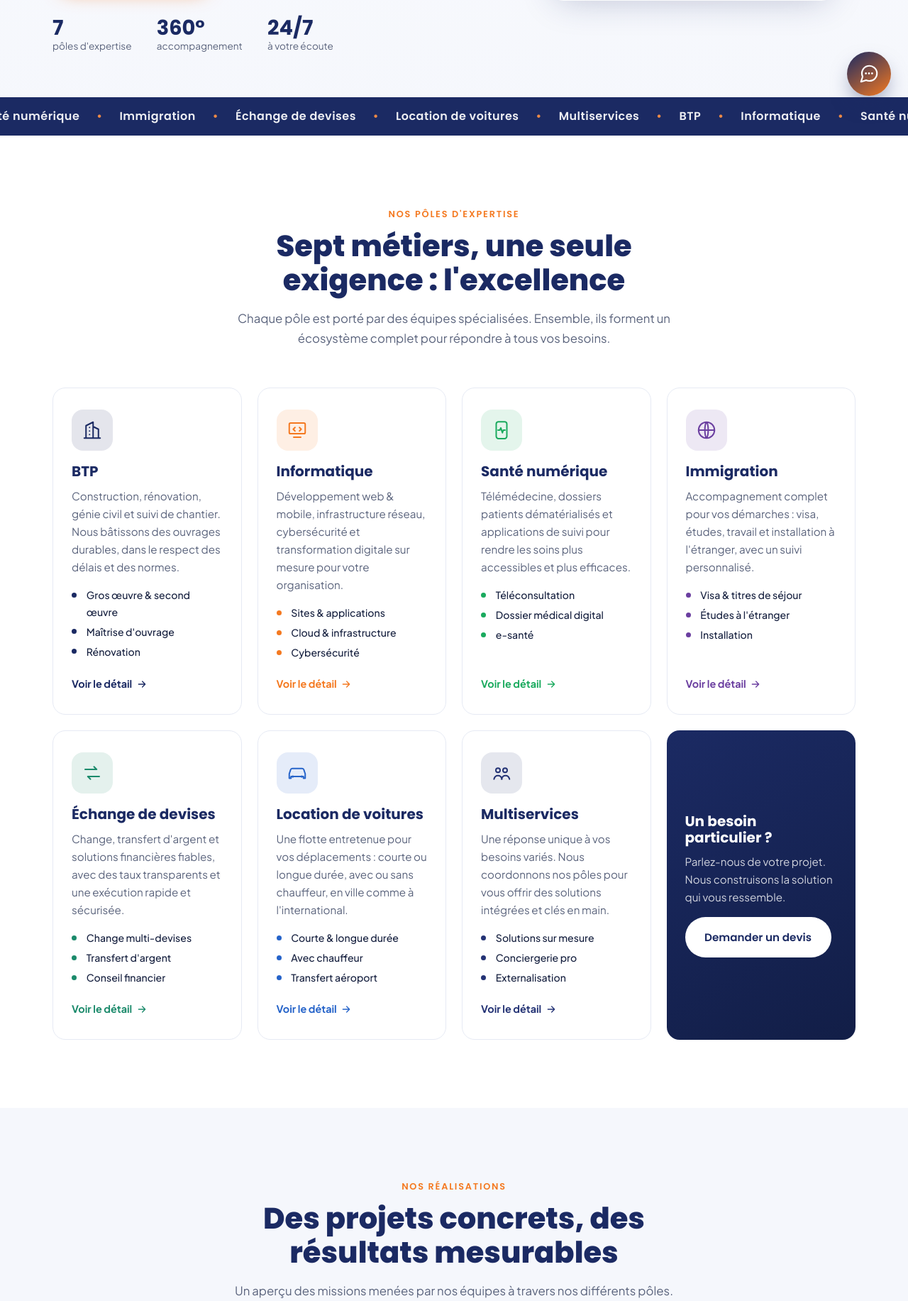
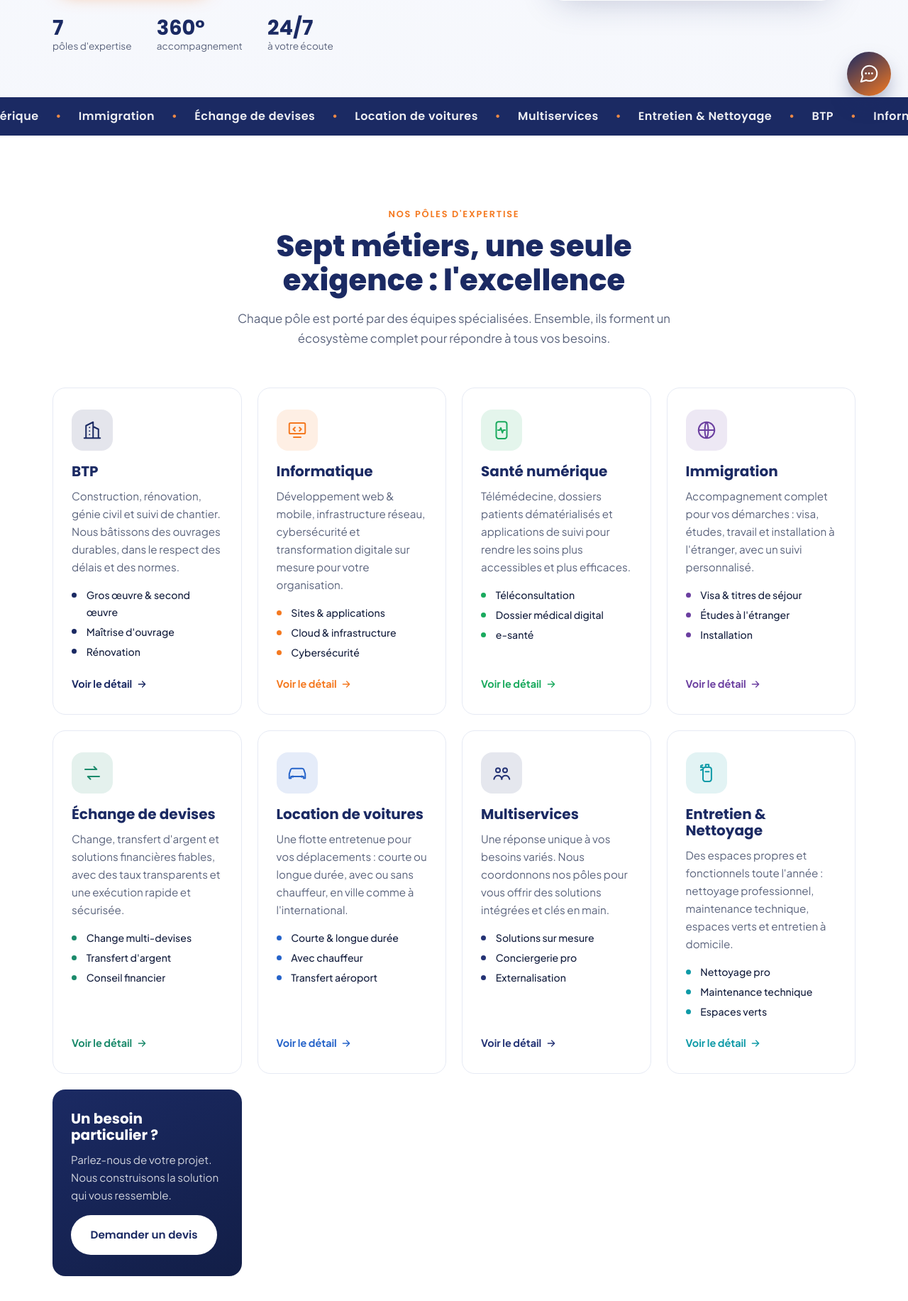
Before and after one commit to stevan21/afrinova, a Django app: page / in a window 1280 px wide. Shown: the part 641-2474 px from the top of the page at 71% size. Run offline with Django 5.2, Linux system fonts and the light colour scheme; data that the repository does not hold is empty.

Commit message:
Nouveau pôle « Entretien & Nettoyage »
Ajoute un 8e pôle de services : nettoyage professionnel, maintenance
technique, espaces verts et entretien à domicile.

- seeds (prodinit/seed) : pôle + description + couleur #0E9AA7
- index.html : carte de service, bandeaux, meta description, select
  du formulaire de devis, pied de page
- service.html : pied de page
- home.js / services-data.js : icône et contenu de secours
- chatbot.js : mots-clés (nettoyage, ménage, jardinage, plomberie…)
- admin.js : pôle affectable à un chef de projet

Co-Authored-By: Claude Opus 5 <noreply@anthropic.com>

```diff
--- a/core/management/commands/prodinit.py
+++ b/core/management/commands/prodinit.py
@@ -11,6 +11,7 @@ EXPERTISES = [
     ("Échange de devises", "Change multi-devises, transfert et conseil financier.", "#1B8A6B"),
     ("Location de voitures", "Courte/longue durée, avec ou sans chauffeur.", "#2563C9"),
     ("Multiservices", "Solutions intégrées et sur mesure, clés en main.", "#243375"),
+    ("Entretien & Nettoyage", "Nettoyage professionnel, maintenance technique, espaces verts et entretien à domicile.", "#0E9AA7"),
 ]
 
 
--- a/core/management/commands/seed.py
+++ b/core/management/commands/seed.py
@@ -15,6 +15,7 @@ EXPERTISES = [
     ("Échange de devises", "Change multi-devises, transfert et conseil financier.", "#1B8A6B"),
     ("Location de voitures", "Courte/longue durée, avec ou sans chauffeur.", "#2563C9"),
     ("Multiservices", "Solutions intégrées et sur mesure, clés en main.", "#243375"),
+    ("Entretien & Nettoyage", "Nettoyage professionnel, maintenance technique, espaces verts et entretien à domicile.", "#0E9AA7"),
 ]
 
 
--- a/static/js/admin.js
+++ b/static/js/admin.js
@@ -102,7 +102,7 @@
   function renderChefs() {
     const chefs = state.members;
     const ed = editingChef ? chefs.find(c => c.id === editingChef) : null;
-    const POLES = ['Direction', 'BTP', 'Informatique', 'Santé numérique', 'Immigration', 'Échange de devises', 'Location de voitures', 'Multiservices', 'Autre'];
+    const POLES = ['Direction', 'BTP', 'Informatique', 'Santé numérique', 'Immigration', 'Échange de devises', 'Location de voitures', 'Multiservices', 'Entretien & Nettoyage', 'Autre'];
     return `
       <div class="panel">
         <div class="panel-head"><h3>${ed ? '✏️ Modifier le chef de projet' : 'Ajouter un chef de projet'}</h3><span class="sub">${ed ? esc(ed.name) : 'Crée aussi son compte de connexion'}</span></div>
--- a/static/js/chatbot.js
+++ b/static/js/chatbot.js
@@ -24,7 +24,8 @@
     { slug: 'immigration',   name: 'Immigration',          kw: ['immigration', 'visa', 'etude', 'etudier', 'etranger', 'voyage', 'travail a', 'sejour', 'installation', 'canada', 'france', 'europe'] },
     { slug: 'devises',       name: 'Échange de devises',   kw: ['devise', 'change', 'transfert', 'argent', 'monnaie', 'euro', 'dollar', 'financier', 'finance'] },
     { slug: 'location',      name: 'Location de voitures', kw: ['location', 'voiture', 'vehicule', 'auto', 'chauffeur', 'transfert aeroport', 'deplacement', 'taxi'] },
-    { slug: 'multiservices', name: 'Multiservices',        kw: ['multiservice', 'multi service', 'conciergerie', 'externalisation', 'plusieurs', 'divers'] }
+    { slug: 'multiservices', name: 'Multiservices',        kw: ['multiservice', 'multi service', 'conciergerie', 'externalisation', 'plusieurs', 'divers'] },
+    { slug: 'entretien-nettoyage', name: 'Entretien & Nettoyage', kw: ['entretien', 'nettoyage', 'nettoyer', 'menage', 'proprete', 'propre', 'maintenance', 'jardinage', 'jardin', 'espaces verts', 'elagage', 'vitrerie', 'repassage', 'femme de menage', 'plomberie', 'climatisation'] }
   ];
   const svcHref = (slug) => `${HOME}service.html?p=${slug}`;
 
--- a/static/js/home.js
+++ b/static/js/home.js
@@ -19,7 +19,8 @@
   const ICON_KEY = {
     'btp': 'btp', 'informatique': 'informatique', 'sante numerique': 'sante',
     'immigration': 'immigration', 'echange de devises': 'devises',
-    'location de voitures': 'location', 'multiservices': 'multiservices'
+    'location de voitures': 'location', 'multiservices': 'multiservices',
+    'entretien & nettoyage': 'entretien'
   };
   const DATA = window.AFRINOVA_SERVICES || {};
   const arrow = '<svg viewBox="0 0 24 24" fill="none"><path d="M5 12h14M13 6l6 6-6 6" stroke="currentColor" stroke-width="2" stroke-linecap="round" stroke-linejoin="round"/></svg>';
--- a/static/js/services-data.js
+++ b/static/js/services-data.js
@@ -214,5 +214,34 @@ window.AFRINOVA_SERVICES = {
       { t: "Externalisation de services", d: "Délégation de services support pour une entreprise.", lieu: "Douala", annee: "2024" }
     ],
     atouts: ["Un seul interlocuteur", "Solutions intégrées", "Flexibilité totale", "Gain de temps"]
+  },
+
+  /* ------------------------------------------------- Entretien & Nettoyage */
+  entretien: {
+    name: "Entretien & Nettoyage",
+    color: "#0E9AA7",
+    tagline: "Des espaces propres et fonctionnels, toute l'année.",
+    icon: '<svg viewBox="0 0 24 24" fill="none"><path d="M11 2.5h3.5v3H11z" stroke="currentColor" stroke-width="1.6" stroke-linejoin="round"/><path d="M10.5 5.5h4.5A2.5 2.5 0 0 1 17.5 8v11a2.5 2.5 0 0 1-2.5 2.5h-4.5A2.5 2.5 0 0 1 8 19V8a2.5 2.5 0 0 1 2.5-2.5Z" stroke="currentColor" stroke-width="1.6" stroke-linejoin="round"/><path d="M10.8 10.5h3.9" stroke="currentColor" stroke-width="1.6" stroke-linecap="round"/><path d="M7.5 3.2 5.6 4M7.5 5.6H5.4M7.5 8 5.6 8.8" stroke="currentColor" stroke-width="1.6" stroke-linecap="round"/></svg>',
+    intro: [
+      "Le pôle Entretien & Nettoyage prend soin de vos locaux, de vos équipements et de vos extérieurs. Bureaux, commerces, résidences ou fin de chantier : nos équipes interviennent ponctuellement ou selon un contrat régulier.",
+      "Au-delà du nettoyage, nous assurons la maintenance technique du quotidien et l'entretien des espaces verts, pour des lieux toujours prêts à accueillir."
+    ],
+    stats: [
+      { n: "4", l: "domaines couverts" },
+      { n: "7j/7", l: "interventions possibles" },
+      { n: "100%", l: "équipes formées" }
+    ],
+    prestations: [
+      { t: "Nettoyage professionnel", d: "Bureaux, locaux commerciaux, fin de chantier et vitrerie." },
+      { t: "Maintenance technique", d: "Plomberie, électricité, climatisation et petites réparations." },
+      { t: "Espaces verts", d: "Jardinage, élagage et aménagement des extérieurs." },
+      { t: "Entretien à domicile", d: "Ménage, repassage et aide au quotidien pour les particuliers." }
+    ],
+    realisations: [
+      { t: "Entretien de bureaux", d: "Contrat de nettoyage régulier pour un plateau de bureaux.", lieu: "Yaoundé", annee: "2024" },
+      { t: "Nettoyage fin de chantier", d: "Remise en état complète après travaux de construction.", lieu: "Obili", annee: "2024" },
+      { t: "Aménagement d'espaces verts", d: "Entretien et élagage du jardin d'une résidence privée.", lieu: "Douala", annee: "2023" }
+    ],
+    atouts: ["Équipes formées", "Produits adaptés", "Interventions planifiées", "Discrétion assurée"]
   }
 };
--- a/templates/index.html
+++ b/templates/index.html
@@ -5,7 +5,7 @@
   <meta charset="UTF-8" />
   <meta name="viewport" content="width=device-width, initial-scale=1.0" />
   <title>AFRINOVA — L'innovation au service de vos projets</title>
-  <meta name="description" content="AFRINOVA, un partenaire global, des solutions locales. BTP, Informatique, Santé numérique, Immigration, Échange de devises, Location de voitures et Multiservices." />
+  <meta name="description" content="AFRINOVA, un partenaire global, des solutions locales. BTP, Informatique, Santé numérique, Immigration, Échange de devises, Location de voitures, Multiservices et Entretien &amp; Nettoyage." />
   <link rel="icon" type="image/svg+xml" href="{% static 'assets/favicon.svg' %}" />
   <link rel="icon" type="image/x-icon" href="{% static 'favicon.ico' %}" sizes="16x16 32x32 48x48 64x64" />
   <link rel="apple-touch-icon" href="{% static 'assets/logo.jpeg' %}" />
@@ -71,8 +71,8 @@
     </div>
     <div class="marquee">
       <div class="marquee-track">
-        <span>BTP</span><span>•</span><span>Informatique</span><span>•</span><span>Santé numérique</span><span>•</span><span>Immigration</span><span>•</span><span>Échange de devises</span><span>•</span><span>Location de voitures</span><span>•</span><span>Multiservices</span><span>•</span>
-        <span>BTP</span><span>•</span><span>Informatique</span><span>•</span><span>Santé numérique</span><span>•</span><span>Immigration</span><span>•</span><span>Échange de devises</span><span>•</span><span>Location de voitures</span><span>•</span><span>Multiservices</span><span>•</span>
+        <span>BTP</span><span>•</span><span>Informatique</span><span>•</span><span>Santé numérique</span><span>•</span><span>Immigration</span><span>•</span><span>Échange de devises</span><span>•</span><span>Location de voitures</span><span>•</span><span>Multiservices</span><span>•</span><span>Entretien &amp; Nettoyage</span><span>•</span>
+        <span>BTP</span><span>•</span><span>Informatique</span><span>•</span><span>Santé numérique</span><span>•</span><span>Immigration</span><span>•</span><span>Échange de devises</span><span>•</span><span>Location de voitures</span><span>•</span><span>Multiservices</span><span>•</span><span>Entretien &amp; Nettoyage</span><span>•</span>
       </div>
     </div>
   </section>
@@ -169,6 +169,18 @@
           <p>Une réponse unique à vos besoins variés. Nous coordonnons nos pôles pour
             vous offrir des solutions intégrées et clés en main.</p>
           <ul><li>Solutions sur mesure</li><li>Conciergerie pro</li><li>Externalisation</li></ul>
+          <span class="service-more">Voir le détail <svg viewBox="0 0 24 24" fill="none"><path d="M5 12h14M13 6l6 6-6 6" stroke="currentColor" stroke-width="2" stroke-linecap="round" stroke-linejoin="round"/></svg></span>
+        </a>
+
+        <!-- Entretien & Nettoyage -->
+        <a class="service-card service-link reveal" href="service.html?p=entretien-nettoyage" style="--c:#0E9AA7">
+          <div class="service-icon">
+            <svg viewBox="0 0 24 24" fill="none"><path d="M11 2.5h3.5v3H11z" stroke="currentColor" stroke-width="1.6" stroke-linejoin="round"/><path d="M10.5 5.5h4.5A2.5 2.5 0 0 1 17.5 8v11a2.5 2.5 0 0 1-2.5 2.5h-4.5A2.5 2.5 0 0 1 8 19V8a2.5 2.5 0 0 1 2.5-2.5Z" stroke="currentColor" stroke-width="1.6" stroke-linejoin="round"/><path d="M10.8 10.5h3.9" stroke="currentColor" stroke-width="1.6" stroke-linecap="round"/><path d="M7.5 3.2 5.6 4M7.5 5.6H5.4M7.5 8 5.6 8.8" stroke="currentColor" stroke-width="1.6" stroke-linecap="round"/></svg>
+          </div>
+          <h3>Entretien &amp; Nettoyage</h3>
+          <p>Des espaces propres et fonctionnels toute l'année&nbsp;: nettoyage professionnel,
+            maintenance technique, espaces verts et entretien à domicile.</p>
+          <ul><li>Nettoyage pro</li><li>Maintenance technique</li><li>Espaces verts</li></ul>
           <span class="service-more">Voir le détail <svg viewBox="0 0 24 24" fill="none"><path d="M5 12h14M13 6l6 6-6 6" stroke="currentColor" stroke-width="2" stroke-linecap="round" stroke-linejoin="round"/></svg></span>
         </a>
 
@@ -437,6 +449,7 @@
             <option>Échange de devises</option>
             <option>Location de voitures</option>
             <option>Multiservices</option>
+            <option>Entretien &amp; Nettoyage</option>
           </select>
         </div>
         <div class="field">
@@ -472,6 +485,7 @@
         <a href="service.html?p=devises">Échange de devises</a>
         <a href="service.html?p=location">Location de voitures</a>
         <a href="service.html?p=multiservices">Multiservices</a>
+        <a href="service.html?p=entretien-nettoyage">Entretien &amp; Nettoyage</a>
       </div>
       <div class="footer-col">
         <h4>Entreprise</h4>
--- a/templates/service.html
+++ b/templates/service.html
@@ -135,6 +135,7 @@
         <a href="service.html?p=devises">Échange de devises</a>
         <a href="service.html?p=location">Location de voitures</a>
         <a href="service.html?p=multiservices">Multiservices</a>
+        <a href="service.html?p=entretien-nettoyage">Entretien &amp; Nettoyage</a>
       </div>
       <div class="footer-col">
         <h4>Contact</h4>
```
